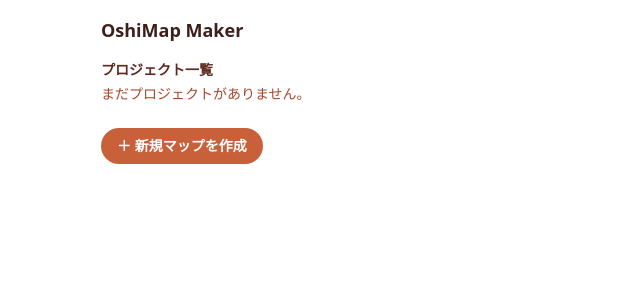
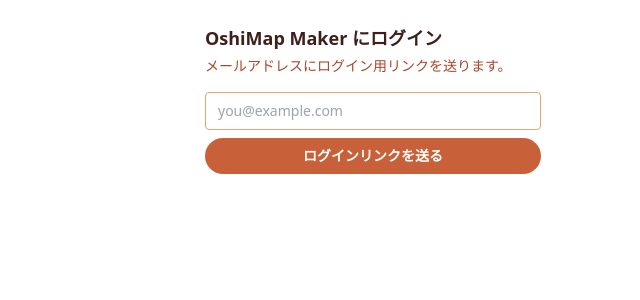
Before and after one commit to hrko9gis/oshimap-maker, a React (Vite) app: page / in a window 1280 px wide. Shown: the top 300 px of the page, without its empty margins (267-907 px from the left). Built offline with nearby package versions, Linux system fonts and the light colour scheme; no server answers.

Commit message:
feat: wrap app in auth/repository providers + magic-link login gate

```diff
--- /dev/null
+++ b/src/components/LoginGate.tsx
@@ -0,0 +1,55 @@
+import { useState } from 'react'
+import type { FormEvent, ReactNode } from 'react'
+import { useAuth } from '../context/AuthContext'
+
+/** Supabase 設定済みかつ未ログインならログイン画面。未設定（ローカル動作）ならそのまま表示。 */
+export function LoginGate({ children }: { children: ReactNode }) {
+  const { configured, userId, loading, sendLink } = useAuth()
+  const [email, setEmail] = useState('')
+  const [sent, setSent] = useState(false)
+  const [error, setError] = useState<string | null>(null)
+
+  if (!configured || userId) return <>{children}</>
+  if (loading) return <div className="p-4 text-dusk-700">読み込み中…</div>
+
+  async function submit(e: FormEvent) {
+    e.preventDefault()
+    const { error: err } = await sendLink(email)
+    if (err) {
+      setError(err)
+      return
+    }
+    setSent(true)
+    setError(null)
+  }
+
+  return (
+    <div className="mx-auto max-w-sm p-6">
+      <h1 className="text-lg font-bold text-dusk-900">OshiMap Maker にログイン</h1>
+      <p className="mt-1 text-sm text-dusk-600">メールアドレスにログイン用リンクを送ります。</p>
+      {sent ? (
+        <p className="mt-4 rounded bg-dusk-50 p-3 text-sm text-dusk-800">
+          メールを送信しました。届いたリンクを開いてログインしてください。
+        </p>
+      ) : (
+        <form onSubmit={submit} className="mt-4 flex flex-col gap-2">
+          <input
+            type="email"
+            required
+            value={email}
+            onChange={(e) => setEmail(e.target.value)}
+            placeholder="you@example.com"
+            className="rounded border border-dusk-300 px-3 py-2 text-sm"
+          />
+          <button
+            type="submit"
+            className="rounded-full bg-dusk-500 px-4 py-2 text-sm font-semibold text-white hover:bg-dusk-600"
+          >
+            ログインリンクを送る
+          </button>
+          {error && <span className="text-xs text-red-600">{error}</span>}
+        </form>
+      )}
+    </div>
+  )
+}
--- a/src/main.tsx
+++ b/src/main.tsx
@@ -1,10 +1,19 @@
 import React from 'react'
 import ReactDOM from 'react-dom/client'
 import { App } from './App'
+import { AuthProvider } from './context/AuthContext'
+import { RepositoryProvider } from './context/RepositoryContext'
+import { LoginGate } from './components/LoginGate'
 import './index.css'
 
 ReactDOM.createRoot(document.getElementById('root')!).render(
   <React.StrictMode>
-    <App />
+    <AuthProvider>
+      <LoginGate>
+        <RepositoryProvider>
+          <App />
+        </RepositoryProvider>
+      </LoginGate>
+    </AuthProvider>
   </React.StrictMode>,
 )
```
